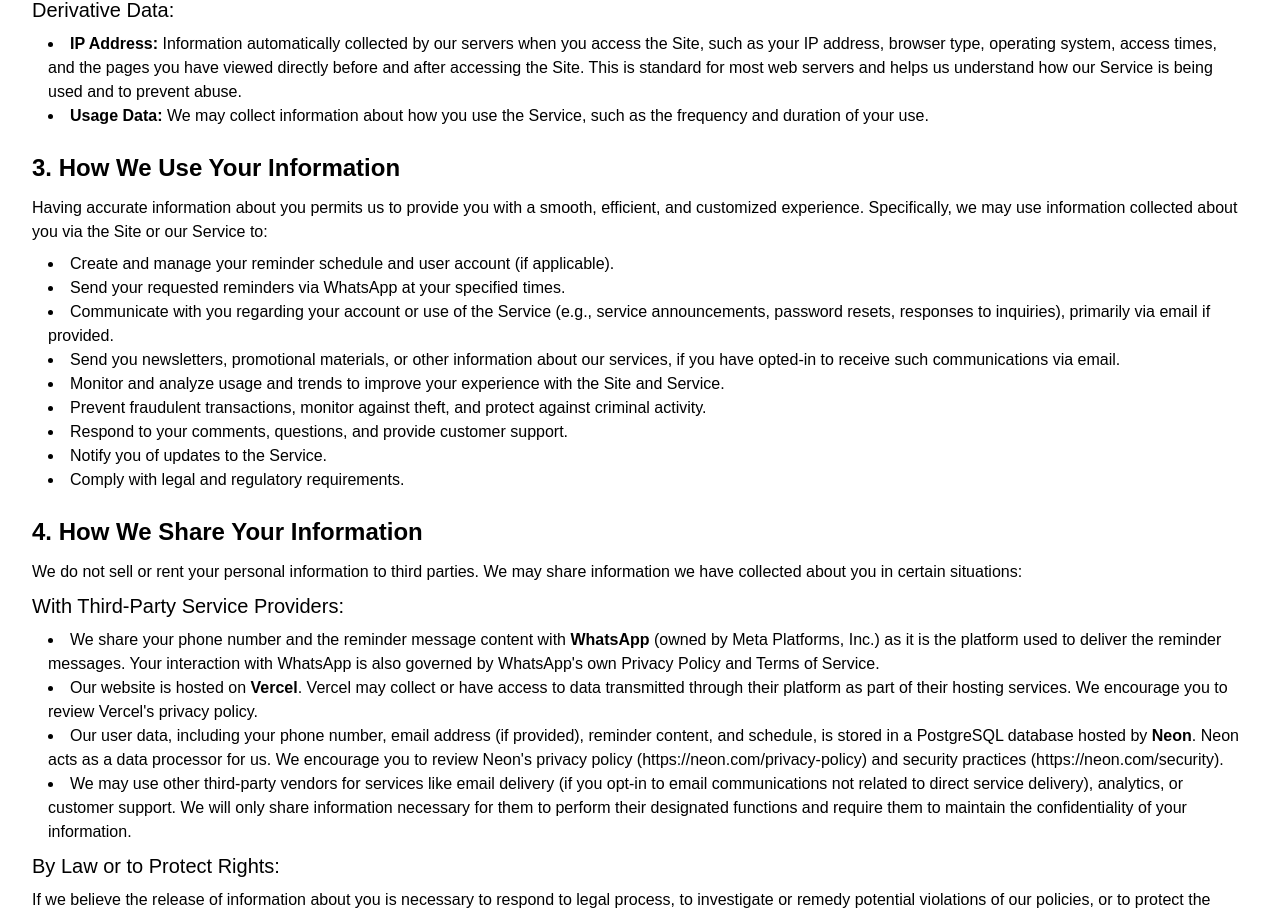
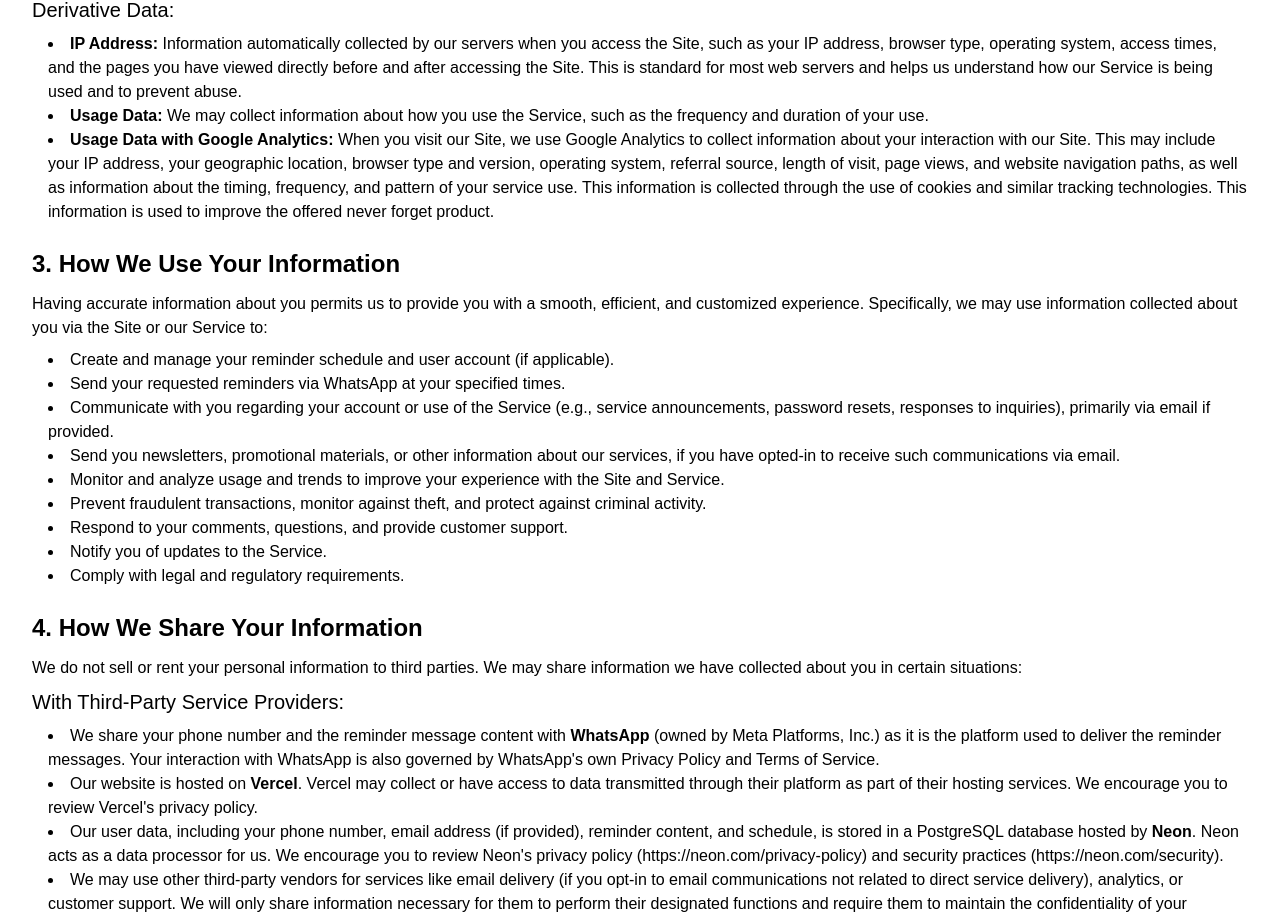
Before and after one commit to TemperateGrassland/never-forget, a Next.js app: page /privacy in a window 1280 px wide. Shown: the part 973-1888 px from the top of the page. Built offline with nearby package versions, Linux system fonts and the light colour scheme; no server answers; a web font is replaced by a local one.

Commit message:
update privact policy again

```diff
--- a/src/app/privacy/page.tsx
+++ b/src/app/privacy/page.tsx
@@ -42,6 +42,9 @@ export default function PrivacyPage() {
           <li>
             <strong>Usage Data:</strong> We may collect information about how you use the Service, such as the frequency and duration of your use.
           </li>
+          <li>
+          <strong>Usage Data with Google Analytics:</strong> When you visit our Site, we use Google Analytics to collect information about your interaction with our Site. This may include your IP address, your geographic location, browser type and version, operating system, referral source, length of visit, page views, and website navigation paths, as well as information about the timing, frequency, and pattern of your service use. This information is collected through the use of cookies and similar tracking technologies. This information is used to improve the offered never forget product.
+        </li>
         </ul>
       </section>
 
```
